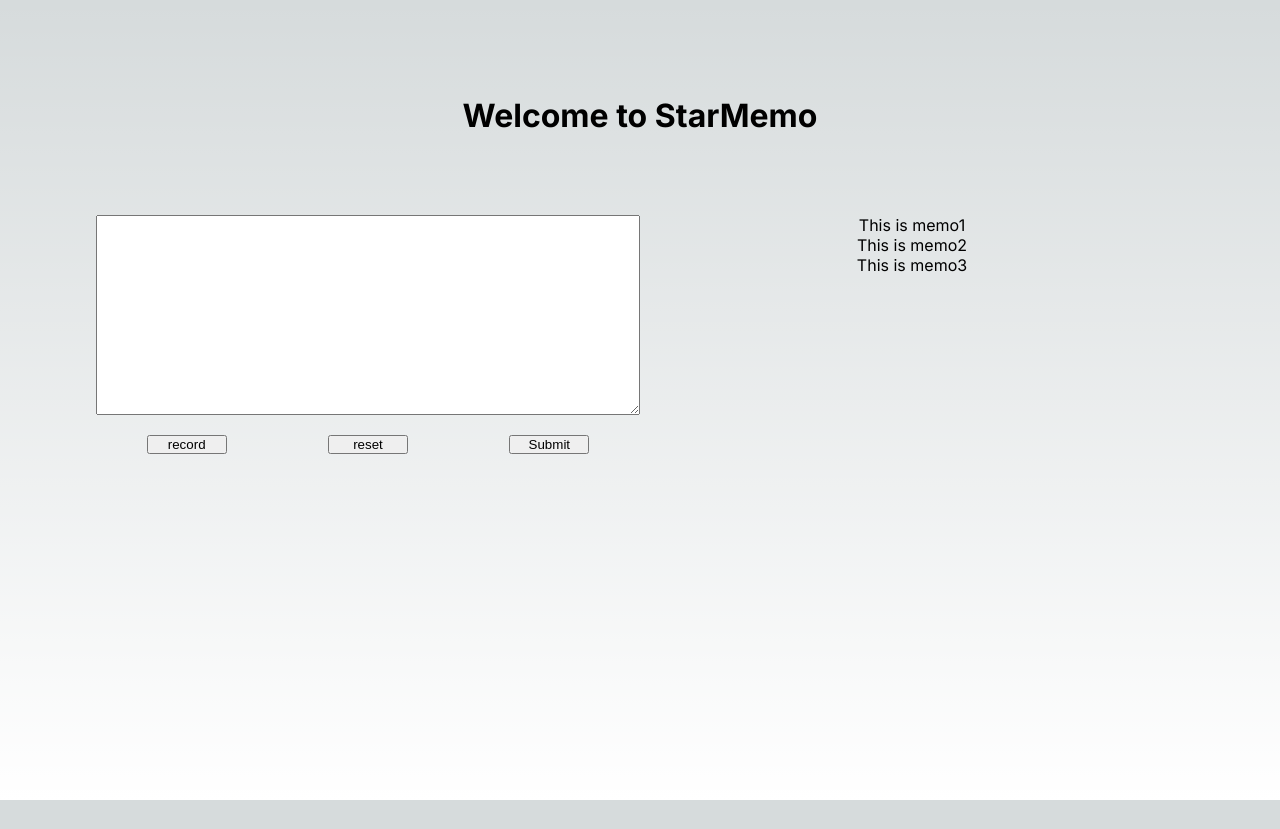
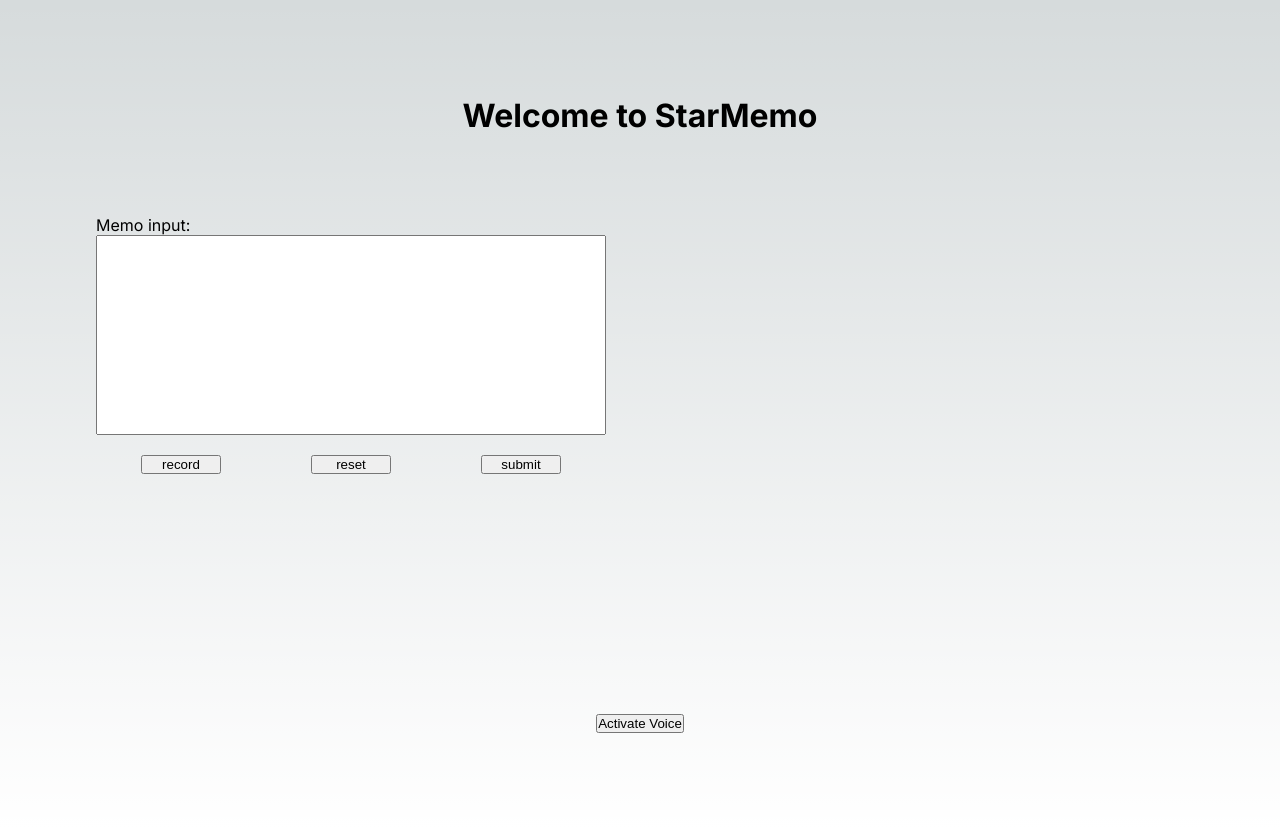
Before and after one commit to ndubs18/StarMemo, a Next.js app: page / in a window 1280 px wide. Before the commit the page ends 800 px from the top, so only its background shows below. Built offline with nearby package versions, Linux system fonts and the light colour scheme.

Commit message:
added ability to add memo and remove memo

```diff
--- a/src/app/components/Memo.tsx
+++ /dev/null
@@ -1,8 +0,0 @@
-
-export let Memo = ({memoString} : {memoString : string}) => {
-
-    return (
-        <div>{memoString}</div>
-    )
-
-}
--- /dev/null
+++ b/src/app/components/MemoItem.tsx
@@ -0,0 +1,21 @@
+import { Memo } from '../types/home'
+import  styles  from '../page.module.css'
+
+export let MemoItem = ({memoItem, memos, setMemos} : {memoItem : Memo, memos: Memo[], setMemos : (memos:Memo[])=>void}) => {
+
+    function removeMemo() {
+        let newMemos = memos.filter((memo, i) => {
+            if(memoItem.id !== memo.id) return memo
+        })
+
+        setMemos(newMemos);
+    }
+
+    return (
+        <li className={styles.memoItem}>
+            {memoItem.memo}
+            <button onClick={removeMemo}>X</button>
+        </li>
+    )
+
+}
--- a/src/app/page.module.css
+++ b/src/app/page.module.css
@@ -19,11 +19,18 @@
 
 #memoList {
   text-align: center;
+  padding: 0 4rem;
 }
 
-#textarea {
+#memoText {
   height: 200px;
   width: 100%;
+  padding: 1rem;
+  resize: none;
+}
+
+#textarea:focus {
+  outline: none;;
 }
 
 #formBtns {
@@ -37,3 +44,11 @@
 #formBtns input {
   width: 5rem;
 }
+
+.memoItem {
+  width: 100%;
+  display: flex;
+  flex-direction: row;
+  justify-content: space-between;
+  margin-bottom: 1rem;
+}
--- a/src/app/page.tsx
+++ b/src/app/page.tsx
@@ -2,25 +2,34 @@
 
 import { useState, useEffect } from 'react';
 
-import { Memo } from './components/Memo'
+import { MemoItem } from './components/MemoItem'
+
 //import { Navbar } from './components/Navbar';
 import Image from "next/image";
 import styles from "./page.module.css";
 
-
-const memoList : string[] = [
-  'This is memo1',
-  'This is memo2',
-  'This is memo3'
-]
+//types
+import { Memo } from './types/home'
 
 export default function Home() {
 
-  let [memos, setMemos] = useState<string[] | null>(null);
+  let [memos, setMemos] = useState<Memo[]>([]);
 
   useEffect( () => {
-    setMemos([...memoList])
+    // setMemos([...memoList])
   },[])
+
+
+  function getInput(formData : any) {
+    let id = memos.length;
+    const input = formData.get('input');
+
+    let newMemo : Memo = {
+      id: id,
+      memo: input
+    }
+    setMemos([...memos, newMemo])
+  }
 
   return (
     <main className={styles.main}>
@@ -30,20 +39,21 @@ export default function Home() {
 
       <section>
         <div id={styles.memoForm}>
-          <form action="">
-            <textarea id={styles.textarea}></textarea>
+          <form action={getInput} method="POST">
+            <label htmlFor='memoText'>Memo input:</label>
+            <textarea id={styles.memoText} name="input" required></textarea>
             <div id={styles.formBtns}>
               <input type="button" id="recordBtn" value='record'></input>
-              <input type="button" value='reset'></input>
-              <input type="submit"></input>
+              <input type="reset" value="reset"></input>
+              <input type="submit" value="submit"></input>
             </div>
           </form>
         </div>
         <div id={styles.memoList}>
-          {memos?.map( memo => <Memo memoString={memo}></Memo>)}
+          {memos?.map( memo => <MemoItem key={memo.id} memoItem={memo} memos={memos} setMemos={setMemos}></MemoItem>)}
         </div>
       </section>
-
+      <button style={{marginTop: "15rem"}}>Activate Voice</button>
       <footer></footer>
     </main>
   );
--- /dev/null
+++ b/src/app/types/home.ts
@@ -0,0 +1,4 @@
+export type Memo = {
+    id : number,
+    memo : string
+}
```
Also changed, not shown: src/app/components/Navbar.tsx (deleted), src/app/home.ts (added).
